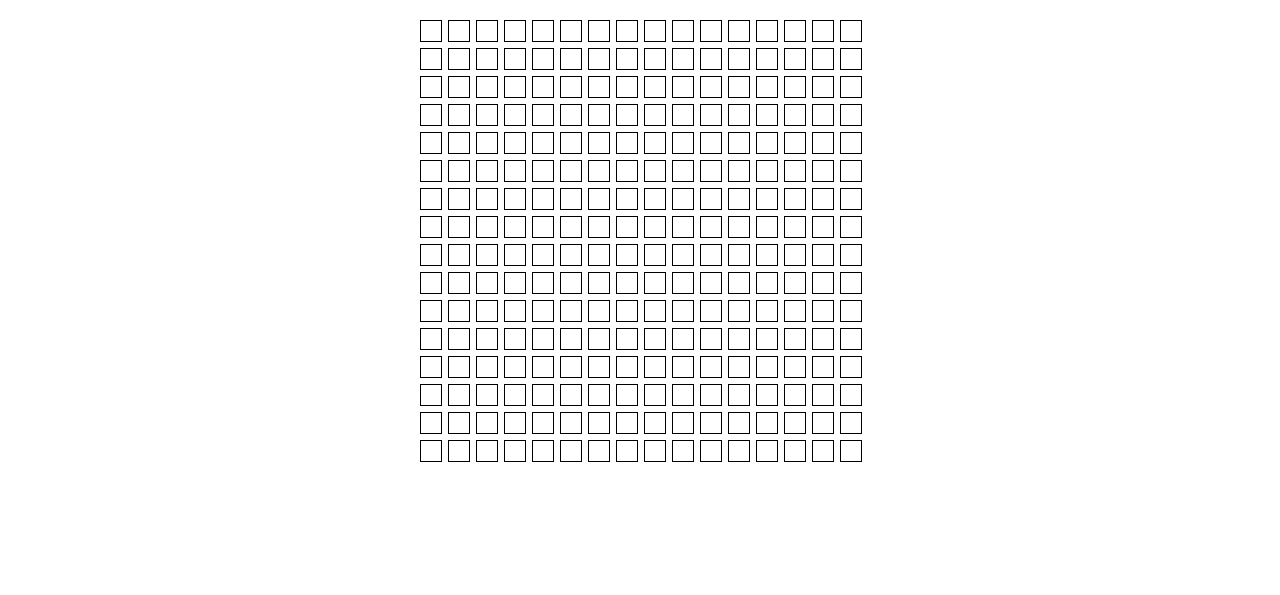
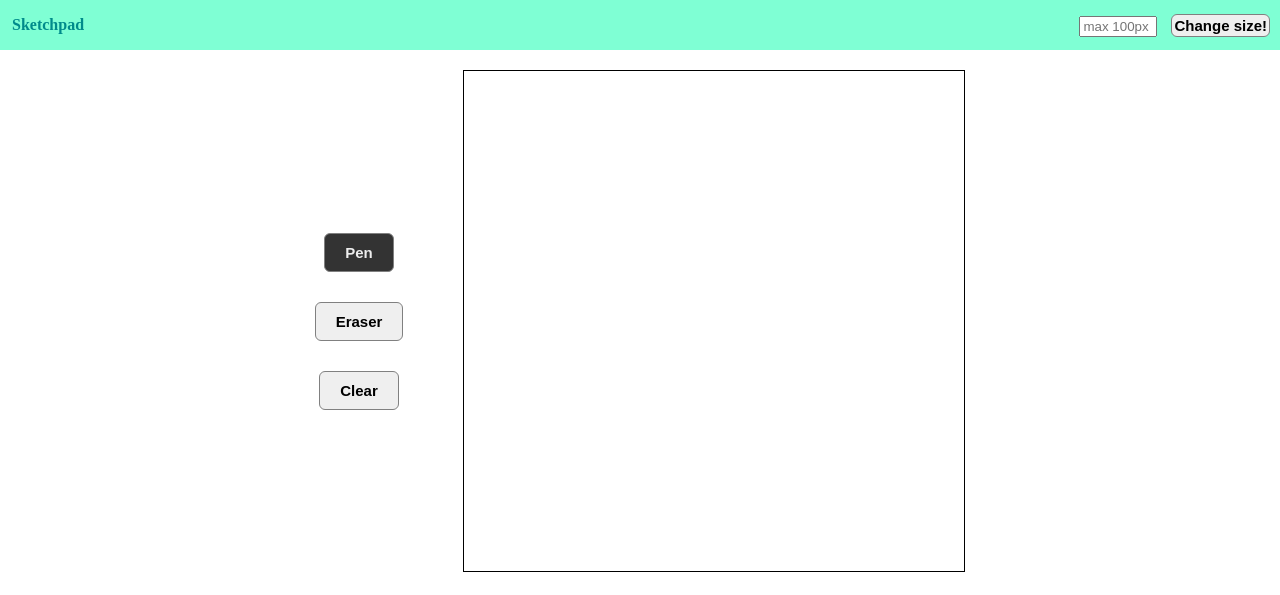
Before and after one commit to JosephK011/odin_sketch, a plain HTML site: page index.html in a window 1280 px wide. Drawn offline with Linux system fonts and the light colour scheme.

Commit message:
Added size change, and function buttons

```diff
--- a/index.css
+++ b/index.css
@@ -1,20 +1,68 @@
 .grid{
     display: grid;
-    grid-template-columns: repeat(16, 20px);
-    grid-template-rows: repeat(16, 20px);
-    gap: 8px;
+    width: 500px;
+    height: 500px;
+    border: .5px solid black;
 }
 .square{
-    border: .5px solid black;
-    width: 20px;
-    height: 20px;
-
+    user-select: none;
 }
 body{
+    display: flex;
+    flex-direction: column;
+    margin: 0;
+    padding: 0;
+}
+.bar{
+    display: flex;
+    justify-content: space-between;
+    align-items: center;
+    height: 50px;
+    background-color: aquamarine;
+}
+.site{
     display: flex;
     justify-content: center;
     align-items: center;
     margin: 0px;
     padding: 20px;
+    gap: 60px;
 
 }
+.title{
+    padding-left: 12px;
+    font-weight: bold;
+    color: darkcyan;
+}
+input{
+    width: 70px;
+}
+.size{
+    margin: 10px;
+    padding: 2px;
+}
+.pens{
+    display: flex;
+    flex-direction: column;
+    justify-content: center;
+    gap: 30px;
+    align-items: center;
+}
+
+button{
+    border: 1px solid gray;
+    border-radius: 6px;
+    font-size: 15px;
+    font-weight: bold;
+    padding: 10px 20px;
+    text-align: center;
+}
+
+button.active {
+    background-color: #333;
+    color: #ededed;
+}
+
+button:hover{
+    transform:scale(1.05);
+}
--- a/index.html
+++ b/index.html
@@ -2,11 +2,25 @@
 <html>
     <head>
         <link href="index.css" rel="stylesheet">
-        <script src="index.js"defer></script>
+        <script src="index.js" defer></script>
     </head>
     <body>
-        <div class="grid">
-
+        <div class="bar">
+            <div class="title">
+                Sketchpad
+            </div>
+            <div class="change">
+                <input class='pixels' type="text" placeholder="max 100px">
+                <button class="size">Change size!</button>
+            </div>
+        </div>
+        <div class="site">
+            <div class="pens">
+                <button class="pen active">Pen</button>
+                <button class="eraser">Eraser</button>
+                <button class="clear">Clear</button>
+            </div>
+            <div class="grid"></div>
         </div>
     </body>
 </html>
--- a/index.js
+++ b/index.js
@@ -1,13 +1,93 @@
+const DEFAULT_SIZE = 16;
+
+const grid = document.querySelector('.grid');
+const button = document.querySelector('.size');
+const search = document.querySelector('.pixels');
+const pen = document.querySelector('.pen');
+const eraser = document.querySelector('.eraser');
+const clear = document.querySelector('.clear');
+
+let size = DEFAULT_SIZE;
+let mouseDown = false;
+let pen_color = 'black';
+document.body.onmousedown = () => (mouseDown = true);
+document.body.onmouseup = () => (mouseDown = false);
+
+
+function defaultGrid(size){
+    grid.style.gridTemplateColumns = `repeat(${size}, 1fr)`
+    grid.style.gridTemplateRows = `repeat(${size}, 1fr)`
+
+    for(let i = 0; i < size; i++){
+        for(let j = 0; j < size; j++){
+            const square = document.createElement('div');
+            square.classList.add('square');
+
+            grid.appendChild(square);
+        }
+    }
+    let squares = document.querySelectorAll('.square');
+
+    squares.forEach((square) => {
+        square.addEventListener('mouseover', usePen);
+        square.addEventListener('mousedown', usePen);
+    });
+}
+
 function addSquares(num){
-    const grid = document.querySelector('.grid');
+    grid.style.gridTemplateColumns = `repeat(${num}, 1fr)`
+    grid.style.gridTemplateRows = `repeat(${num}, 1fr)`
 
     for(let i = 0; i < num; i++){
         for(let j = 0; j < num; j++){
             const square = document.createElement('div');
             square.classList.add('square');
+
             grid.appendChild(square);
         }
     }
+    let squares = document.querySelectorAll('.square');
+
+    squares.forEach((square) => {
+        square.addEventListener('mouseover', usePen);
+        square.addEventListener('mousedown', usePen);
+    });
 }
 
-addSquares(16);
+function usePen(e){
+    if(e.type === 'mouseover' && !mouseDown) return;
+    e.target.style.backgroundColor=pen_color;
+}
+
+function changeSize(){
+    if(search.value <= 0 || search.value > 100){
+        alert('Invalid input');
+        return;
+    }
+    size = search.value;
+    grid.innerHTML='';
+    addSquares(size);
+}
+
+function clearGrid(){
+    grid.innerHTML = '';
+    addSquares(size);
+}
+function changeColor(e){
+    if(e.target.textContent === 'Eraser'){
+        pen_color='white';
+        eraser.classList.add('active');
+        pen.classList.remove('active');
+    }
+    else if(e.target.textContent === 'Pen'){
+        pen_color='black';
+        pen.classList.add('active');
+        eraser.classList.remove('active');
+    }
+}
+
+defaultGrid(size);
+button.addEventListener('click', changeSize);
+clear.addEventListener('click', clearGrid);
+pen.addEventListener('click', changeColor);
+eraser.addEventListener('click', changeColor);
```
